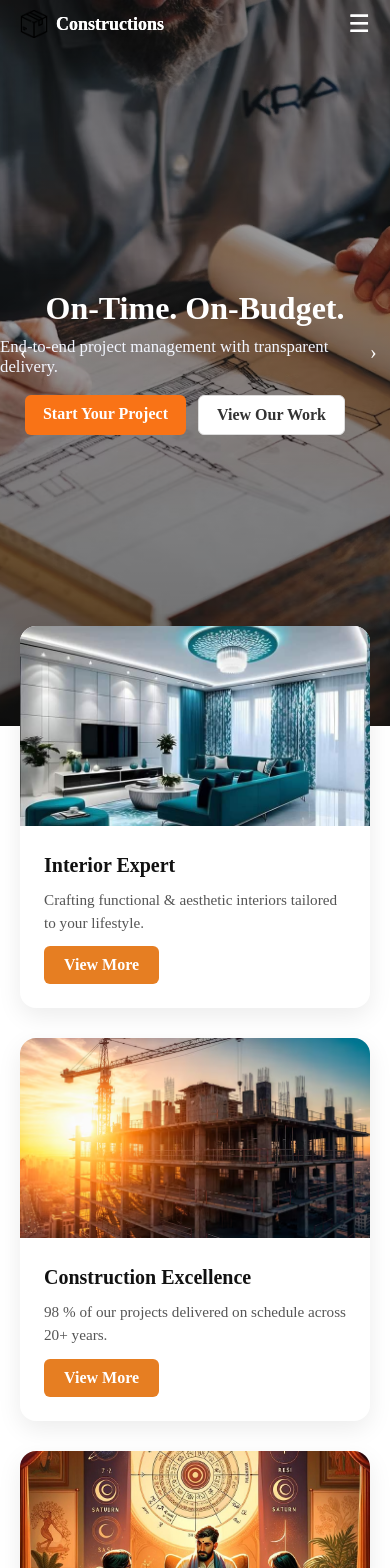
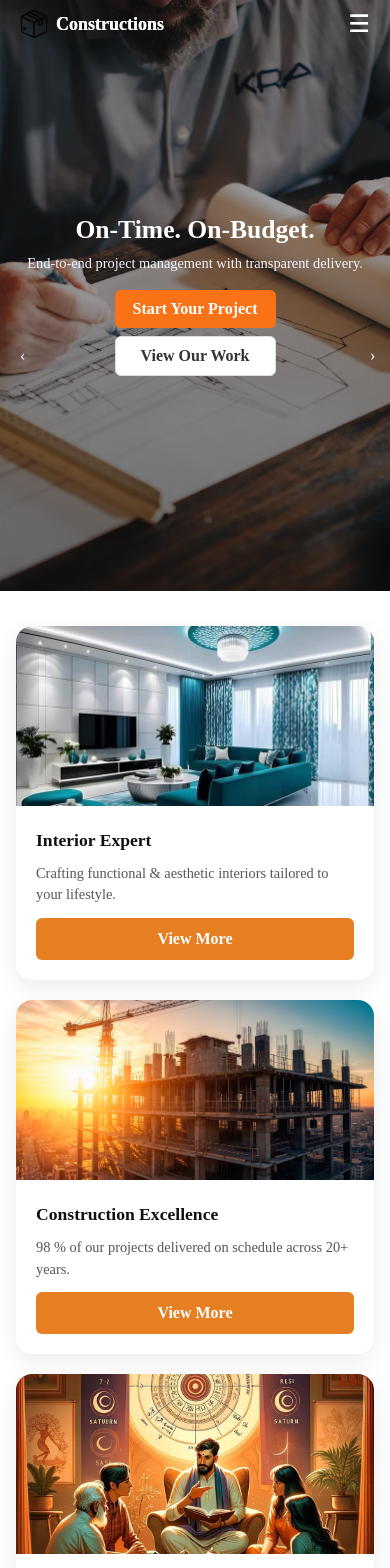
Before and after one commit to hirodelingraj6300/my-app-landing-page, a React (Vite) app: page / in a window 390 px wide. Shown: the top 1568 px of the page. Built offline with nearby package versions, Linux system fonts and the light colour scheme.

Commit message:
updated code on modile,tablet,laptop responsiveness and adjuest code on it

```diff
--- a/src/components/Approach.module.css
+++ b/src/components/Approach.module.css
@@ -25,14 +25,22 @@
   color: #555;
 }
 
-/* ---------- 4-column grid ---------- */
+/* ---------- grid ---------- */
 .grid {
   display: grid;
-  grid-template-columns: 1fr;
+  grid-template-columns: 1fr; /* mobile default */
   gap: 24px;
 }
 
-@media (min-width: 768px) {
+/* Tablet */
+@media (min-width: 768px) and (max-width: 1024px) {
+  .grid {
+    grid-template-columns: repeat(2, 1fr);
+  }
+}
+
+/* Laptop & desktop */
+@media (min-width: 1025px) {
   .grid {
     grid-template-columns: repeat(4, 1fr);
   }
@@ -75,3 +83,59 @@
   color: #555;
   line-height: 1.5;
 }
+
+/* ---------- responsive typography & spacing ---------- */
+
+/* Mobile */
+@media (max-width: 767px) {
+  .section {
+    padding: 40px 16px;
+  }
+
+  .heading {
+    font-size: 1.5rem;
+  }
+
+  .sub {
+    font-size: 0.95rem;
+  }
+
+  .card {
+    padding: 20px 16px;
+  }
+
+  .card h3 {
+    font-size: 1rem;
+  }
+
+  .card p {
+    font-size: 0.9rem;
+  }
+}
+
+/* Tablet */
+@media (min-width: 768px) and (max-width: 1024px) {
+  .section {
+    padding: 50px 20px;
+  }
+
+  .heading {
+    font-size: 1.8rem;
+  }
+
+  .sub {
+    font-size: 1rem;
+  }
+
+  .card {
+    padding: 24px 18px;
+  }
+
+  .card h3 {
+    font-size: 1.1rem;
+  }
+
+  .card p {
+    font-size: 0.95rem;
+  }
+}
--- a/src/components/BeforeAfterSlider.module.css
+++ b/src/components/BeforeAfterSlider.module.css
@@ -79,3 +79,60 @@
   box-shadow: 0 0 0 3px #fff;
   cursor: pointer;
 }
+
+/* ---------- responsive typography & slider adjustments ---------- */
+
+/* Mobile */
+@media (max-width: 767px) {
+  .section {
+    padding: 40px 16px;
+  }
+
+  .heading {
+    font-size: 1.5rem;
+  }
+
+  .sub {
+    font-size: 0.95rem;
+    margin-bottom: 24px;
+  }
+
+  .slider {
+    max-width: 100%;
+    aspect-ratio: 4 / 3; /* taller for small screens */
+  }
+
+  .range {
+    width: 80%; /* make range easier to grab on mobile */
+  }
+
+  .range::-webkit-slider-thumb {
+    width: 18px;
+    height: 18px;
+  }
+}
+
+/* Tablet */
+@media (min-width: 768px) and (max-width: 1024px) {
+  .section {
+    padding: 50px 20px;
+  }
+
+  .heading {
+    font-size: 1.8rem;
+  }
+
+  .sub {
+    font-size: 1rem;
+    margin-bottom: 32px;
+  }
+
+  .slider {
+    max-width: 100%;
+    aspect-ratio: 16 / 10;
+  }
+
+  .range {
+    width: 70%;
+  }
+}
--- a/src/components/CTA.module.css
+++ b/src/components/CTA.module.css
@@ -41,3 +41,48 @@
 .btn:hover {
   background: #d2691e;
 }
+
+/* ---------- responsive ---------- */
+
+/* tablet (≤1024px) */
+@media (max-width: 1024px) {
+  .section {
+    padding: 64px 16px;
+  }
+
+  .heading {
+    font-size: 2.25rem;
+  }
+
+  .sub {
+    font-size: 1rem;
+    margin-bottom: 28px;
+  }
+
+  .btn {
+    padding: 12px 28px;
+    font-size: 0.95rem;
+  }
+}
+
+/* mobile (≤768px) */
+@media (max-width: 768px) {
+  .section {
+    padding: 48px 14px;
+  }
+
+  .heading {
+    font-size: 1.75rem;
+  }
+
+  .sub {
+    font-size: 0.95rem;
+    margin-bottom: 24px;
+  }
+
+  .btn {
+    width: 100%;
+    padding: 12px 0;
+    font-size: 1rem;
+  }
+}
--- a/src/components/ContactFooter.module.css
+++ b/src/components/ContactFooter.module.css
@@ -4,6 +4,7 @@
   color: #e6eaf5;
 }
 
+/* ---------- wrapper ---------- */
 .wrapper {
   max-width: 1200px;
   margin: 0 auto;
@@ -19,6 +20,13 @@
   }
 }
 
+@media (min-width: 1024px) {
+  .wrapper {
+    grid-template-columns: 2fr 1fr; /* form larger, map smaller on laptops */
+    gap: 60px;
+  }
+}
+
 /* column titles */
 .left h3,
 .right h3 {
@@ -28,7 +36,7 @@
   color: #fff;
 }
 
-/* form */
+/* ---------- form ---------- */
 .form {
   display: grid;
   gap: 14px;
@@ -66,7 +74,7 @@
   background: #d2691e;
 }
 
-/* map */
+/* ---------- map ---------- */
 .map {
   width: 100%;
   height: 220px;
@@ -75,7 +83,19 @@
   margin-top: 12px;
 }
 
-/* bottom bar */
+@media (min-width: 768px) {
+  .map {
+    height: 280px;
+  }
+}
+
+@media (min-width: 1024px) {
+  .map {
+    height: 320px;
+  }
+}
+
+/* ---------- bottom bar ---------- */
 .bottom {
   max-width: 1200px;
   margin: 0 auto;
@@ -95,6 +115,7 @@
   }
 }
 
+/* ---------- links ---------- */
 .links {
   display: flex;
   gap: 16px;
@@ -108,3 +129,42 @@
 .links a:hover {
   color: #e67e22;
 }
+
+/* ---------- mobile adjustments ---------- */
+@media (max-width: 480px) {
+  .wrapper {
+    padding: 40px 16px 20px;
+    gap: 28px;
+  }
+
+  .left h3,
+  .right h3 {
+    font-size: 1.2rem;
+    text-align: center;
+  }
+
+  .form input,
+  .form textarea {
+    font-size: 0.9rem;
+  }
+
+  .btn {
+    width: 100%;
+    justify-self: stretch;
+    text-align: center;
+  }
+
+  .map {
+    height: 200px;
+  }
+
+  .bottom {
+    flex-direction: column;
+    gap: 12px;
+    text-align: center;
+  }
+
+  .links {
+    justify-content: center;
+  }
+}
--- a/src/components/FeatureStrip.module.css
+++ b/src/components/FeatureStrip.module.css
@@ -5,7 +5,7 @@
   z-index: 5;
 }
 
-/* 2. hard 3-col grid (no media query fallback) */
+/* 2. hard 3-col grid (default desktop) */
 .wrap {
   display: grid;
   grid-template-columns: repeat(3, 1fr);
@@ -63,9 +63,51 @@
   background: #d2691e;
 }
 
-/* 4. small-screen safety (optional) */
+/* ---------- responsive ---------- */
+
+/* tablet (≤1024px): switch to 2-col grid */
+@media (max-width: 1024px) {
+  .wrap {
+    grid-template-columns: repeat(2, 1fr);
+    gap: 24px;
+  }
+
+  .body h3 {
+    font-size: 1.15rem;
+  }
+
+  .body p {
+    font-size: 0.9rem;
+  }
+}
+
+/* mobile (≤768px): single column stack */
 @media (max-width: 768px) {
   .wrap {
     grid-template-columns: 1fr;
+    gap: 20px;
+    padding: 0 16px;
+  }
+
+  .card img {
+    height: 180px;
+  }
+
+  .body {
+    padding: 20px;
+  }
+
+  .body h3 {
+    font-size: 1.1rem;
+  }
+
+  .body p {
+    font-size: 0.9rem;
+  }
+
+  .btn {
+    width: 100%;
+    text-align: center;
+    padding: 12px 0;
   }
 }
--- a/src/components/Hero.module.css
+++ b/src/components/Hero.module.css
@@ -48,6 +48,7 @@ html, body {
   align-items: center;
   color: #fff;
   padding-left: 0;
+  text-align: center;
 }
 
 .heroContent h1 {
@@ -65,7 +66,9 @@ html, body {
 .heroActions {
   display: flex;
   gap: 12px;
-  margin-left: -20px;
+  margin-left: 0;
+  flex-wrap: wrap;
+  justify-content: center;
 }
 
 .btn {
@@ -118,3 +121,81 @@ html, body {
 .next {
   right: 20px;
 }
+
+/* ---------- Responsive ---------- */
+
+/* Laptop (1024px and below) */
+@media (max-width: 1024px) {
+  .heroSlide {
+    height: 80vh;
+  }
+
+  .heroContent h1 {
+    font-size: 2.4rem;
+  }
+
+  .heroContent p {
+    font-size: 1rem;
+    max-width: 500px;
+  }
+}
+
+/* Tablet (768px and below) */
+@media (max-width: 768px) {
+  .heroSlide {
+    height: 75vh;
+  }
+
+  .heroContent h1 {
+    font-size: 2rem;
+  }
+
+  .heroContent p {
+    font-size: 0.95rem;
+    padding: 0 15px;
+  }
+
+  .heroActions {
+    flex-direction: column;
+    gap: 10px;
+  }
+
+  .prev, .next {
+    width: 0px;
+    height: 38px;
+    font-size: 18px;
+  }
+}
+
+/* Mobile (480px and below) */
+@media (max-width: 480px) {
+  .heroSlide {
+    height: 70vh;
+  }
+
+  .heroContent h1 {
+    font-size: 1.6rem;
+  }
+
+  .heroContent p {
+    font-size: 0.9rem;
+    padding: 0 10px;
+  }
+
+  .heroActions {
+    flex-direction: column;
+    align-items: center;
+    gap: 8px;
+  }
+
+  .btn {
+    width: 100%;
+    text-align: center;
+  }
+
+  .prev, .next {
+    width: 0px;
+    height: 32px;
+    font-size: 16px;
+  }
+}
--- a/src/components/Projects.module.css
+++ b/src/components/Projects.module.css
@@ -25,14 +25,22 @@
   color: #555;
 }
 
-/* ---------- 3-column grid ---------- */
+/* ---------- grid ---------- */
 .grid {
   display: grid;
   grid-template-columns: 1fr;
   gap: 24px;
 }
 
-@media (min-width: 768px) {
+/* Tablet: 2-column layout */
+@media (min-width: 600px) and (max-width: 1023px) {
+  .grid {
+    grid-template-columns: repeat(2, 1fr);
+  }
+}
+
+/* Laptop/Desktop: 3-column layout */
+@media (min-width: 1024px) {
   .grid {
     grid-template-columns: repeat(3, 1fr);
   }
@@ -44,6 +52,10 @@
   border-radius: 16px;
   overflow: hidden;
   box-shadow: 0 8px 24px rgba(0, 0, 0, 0.08);
+  transition: transform 0.25s ease;
+}
+.card:hover {
+  transform: translateY(-6px);
 }
 
 .imageWrap {
@@ -95,3 +107,51 @@
 .btn:hover {
   background: #d2691e;
 }
+
+/* ---------- Responsive tweaks ---------- */
+
+/* Tablet adjustments */
+@media (max-width: 768px) {
+  .heading {
+    font-size: 1.8rem;
+  }
+  .sub {
+    font-size: 1rem;
+    padding: 0 10px;
+  }
+  .imageWrap img {
+    height: 200px;
+  }
+}
+
+/* Mobile adjustments */
+@media (max-width: 480px) {
+  .section {
+    padding: 40px 15px;
+  }
+
+  .heading {
+    font-size: 1.5rem;
+  }
+
+  .sub {
+    font-size: 0.95rem;
+  }
+
+  .body {
+    padding: 16px;
+  }
+
+  .body h3 {
+    font-size: 1.05rem;
+  }
+
+  .btn {
+    width: 100%;
+    text-align: center;
+  }
+
+  .imageWrap img {
+    height: 180px;
+  }
+}
--- a/src/components/Services.module.css
+++ b/src/components/Services.module.css
@@ -25,14 +25,29 @@
   color: #555;
 }
 
-/* ---------- 4-column grid ---------- */
+/* ---------- grid layout ---------- */
 .grid {
   display: grid;
   grid-template-columns: 1fr;
   gap: 24px;
 }
 
-@media (min-width: 768px) {
+/* Tablets (≥ 600px): 2 columns */
+@media (min-width: 600px) {
+  .grid {
+    grid-template-columns: repeat(2, 1fr);
+  }
+}
+
+/* Laptops (≥ 900px): 3 columns */
+@media (min-width: 900px) {
+  .grid {
+    grid-template-columns: repeat(3, 1fr);
+  }
+}
+
+/* Desktops (≥ 1200px): 4 columns */
+@media (min-width: 1200px) {
   .grid {
     grid-template-columns: repeat(4, 1fr);
   }
@@ -44,6 +59,8 @@
   border-radius: 16px;
   overflow: hidden;
   box-shadow: 0 8px 24px rgba(0, 0, 0, 0.08);
+  display: flex;
+  flex-direction: column;
 }
 
 .card img {
@@ -57,6 +74,7 @@
   display: flex;
   flex-direction: column;
   gap: 12px;
+  flex-grow: 1;
 }
 
 .body h3 {
@@ -76,6 +94,7 @@
   text-decoration: none;
   transition: background 0.2s;
 }
+
 .btn:hover {
   background: #d2691e;
 }
--- a/src/components/Stats.module.css
+++ b/src/components/Stats.module.css
@@ -9,14 +9,29 @@
   margin: 0 auto;
 }
 
-/* ---------- 4-column grid ---------- */
+/* ---------- grid layout ---------- */
 .grid {
   display: grid;
-  grid-template-columns: repeat(2, 1fr);
+  grid-template-columns: 1fr;
   gap: 24px;
 }
 
-@media (min-width: 768px) {
+/* Tablets (≥600px): 2 columns */
+@media (min-width: 600px) {
+  .grid {
+    grid-template-columns: repeat(2, 1fr);
+  }
+}
+
+/* Small laptops (≥900px): 3 columns */
+@media (min-width: 900px) {
+  .grid {
+    grid-template-columns: repeat(3, 1fr);
+  }
+}
+
+/* Desktops (≥1200px): 4 columns */
+@media (min-width: 1200px) {
   .grid {
     grid-template-columns: repeat(4, 1fr);
   }
@@ -28,13 +43,14 @@
   flex-direction: column;
   align-items: center;
   text-align: center;
+  padding: 16px;
 }
 
 .number {
   font-size: clamp(2rem, 1.4rem + 1.8vw, 2.75rem);
   font-weight: 800;
   color: #e67e22;
-  line-height: 1;
+  line-height: 1.2;
 }
 
 .label {
--- a/src/components/Testimonials.module.css
+++ b/src/components/Testimonials.module.css
@@ -17,14 +17,29 @@
   text-align: center;
 }
 
-/* ---------- 4-column grid ---------- */
+/* ---------- grid layout ---------- */
 .grid {
   display: grid;
   grid-template-columns: 1fr;
   gap: 24px;
 }
 
-@media (min-width: 768px) {
+/* Tablets (≥600px): 2 columns */
+@media (min-width: 600px) {
+  .grid {
+    grid-template-columns: repeat(2, 1fr);
+  }
+}
+
+/* Small laptops (≥900px): 3 columns */
+@media (min-width: 900px) {
+  .grid {
+    grid-template-columns: repeat(3, 1fr);
+  }
+}
+
+/* Desktops (≥1200px): 4 columns */
+@media (min-width: 1200px) {
   .grid {
     grid-template-columns: repeat(4, 1fr);
   }
--- a/src/components/WhyChooseUs.module.css
+++ b/src/components/WhyChooseUs.module.css
@@ -25,14 +25,29 @@
   color: #555;
 }
 
-/* --- 4-column grid --- */
+/* --- responsive grid --- */
 .grid {
   display: grid;
   grid-template-columns: 1fr;
   gap: 24px;
 }
 
-@media (min-width: 768px) {
+/* Tablets (≥600px): 2 cols */
+@media (min-width: 600px) {
+  .grid {
+    grid-template-columns: repeat(2, 1fr);
+  }
+}
+
+/* Small laptops (≥900px): 3 cols */
+@media (min-width: 900px) {
+  .grid {
+    grid-template-columns: repeat(3, 1fr);
+  }
+}
+
+/* Desktops (≥1200px): 4 cols */
+@media (min-width: 1200px) {
   .grid {
     grid-template-columns: repeat(4, 1fr);
   }
```
